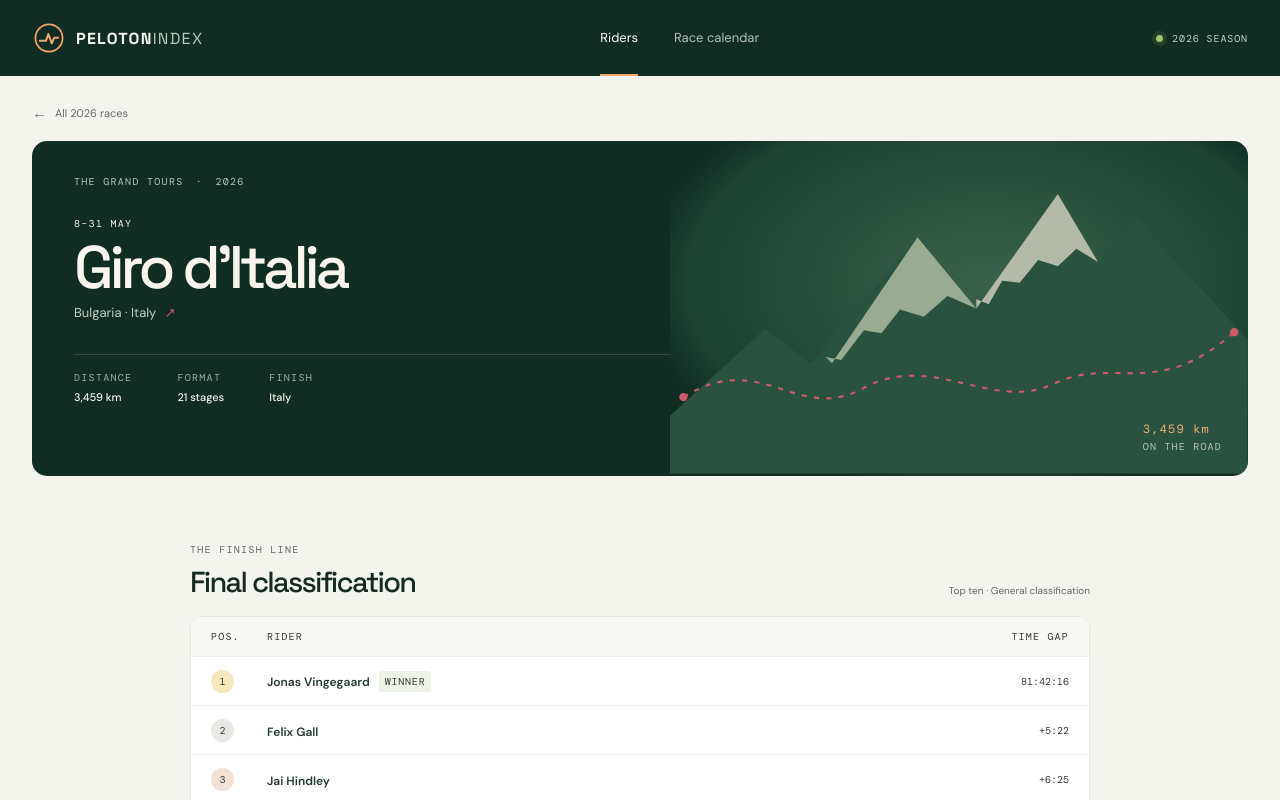
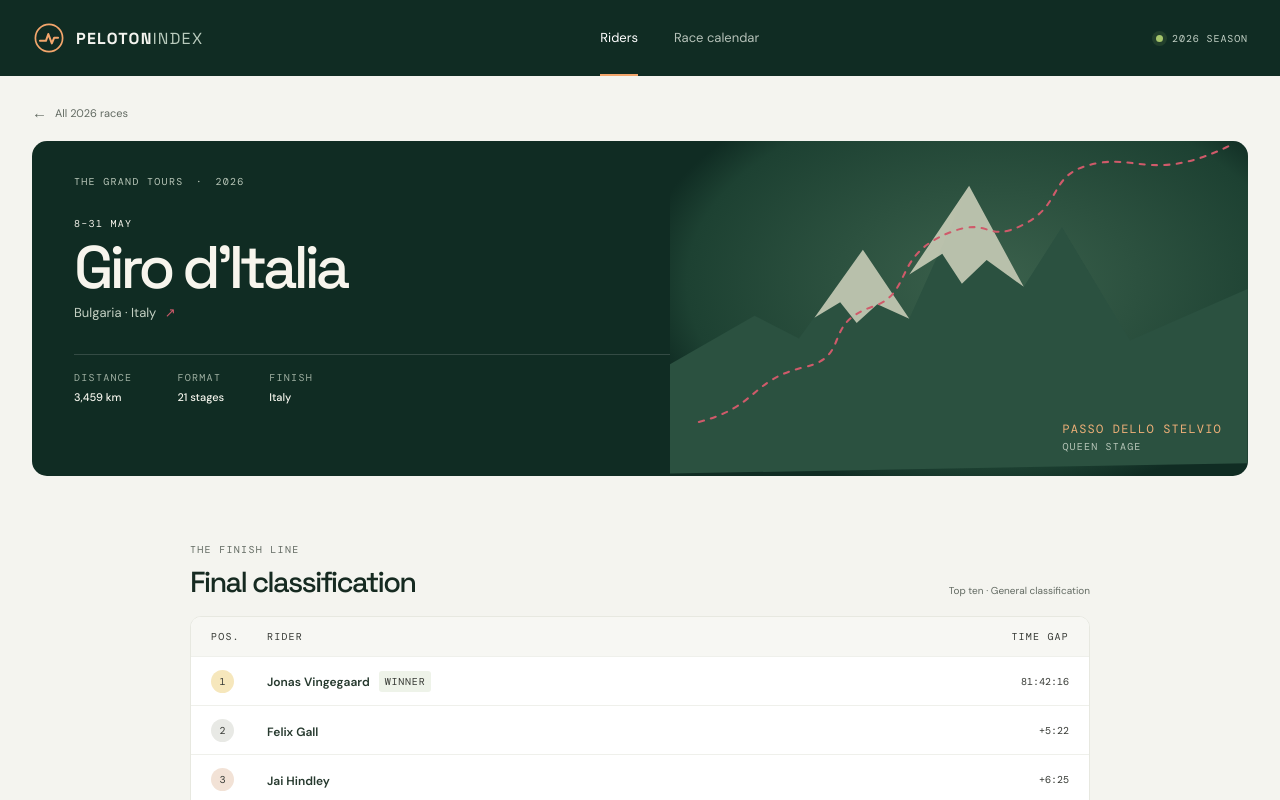
Before and after one commit to claicham/visual-regression, an Angular app in the folder app/: page /races/giro-ditalia in a window 1280 px wide. Shown: the top 800 px of the page. Built offline with nearby package versions, Linux system fonts and the light colour scheme.

Commit message:
make the race imagery unique

```diff
--- a/app/src/app/cycling-data.ts
+++ b/app/src/app/cycling-data.ts
@@ -16,6 +16,20 @@ export interface RaceResult {
 
 export type RaceCategory = 'Grand Tour' | 'Monument';
 
+export type RaceArtwork = {
+  scene:
+    | 'stelvio'
+    | 'tourmalet'
+    | 'angliru'
+    | 'riviera'
+    | 'flanders'
+    | 'roubaix'
+    | 'ardennes'
+    | 'lombardia';
+  feature: string;
+  detail: string;
+};
+
 export interface Race {
   slug: string;
   name: string;
@@ -26,6 +40,7 @@ export interface Race {
   distance: string;
   stages: string;
   accent: string;
+  artwork: RaceArtwork;
   sourceUrl: string;
   winner: string;
   results: RaceResult[];
@@ -74,6 +89,7 @@ export const races: Race[] = [
     distance: '3,459 km',
     stages: '21 stages',
     accent: '#cf5a6a',
+    artwork: { scene: 'stelvio', feature: 'QUEEN STAGE', detail: 'PASSO DELLO STELVIO' },
     sourceUrl: 'https://www.cyclingstage.com/giro-2026-results/',
     winner: 'Jonas Vingegaard',
     results: [
@@ -99,6 +115,7 @@ export const races: Race[] = [
     distance: '3,333 km',
     stages: '21 stages',
     accent: '#e0b945',
+    artwork: { scene: 'tourmalet', feature: 'QUEEN STAGE', detail: 'COL DU TOURMALET' },
     sourceUrl: 'https://www.cyclingstage.com/tour-de-france-2026-results/',
     winner: 'Tadej Pogačar',
     results: [
@@ -124,6 +141,7 @@ export const races: Race[] = [
     distance: '3,272 km',
     stages: '21 stages',
     accent: '#df7452',
+    artwork: { scene: 'angliru', feature: 'QUEEN STAGE', detail: 'ALTO DE L’ANGLIRU' },
     sourceUrl: 'https://www.cyclingstage.com/vuelta-2026-results/',
     winner: 'Enric Mas',
     results: [
@@ -149,6 +167,7 @@ export const races: Race[] = [
     distance: '298 km',
     stages: 'One day',
     accent: '#df7452',
+    artwork: { scene: 'riviera', feature: 'THE FINALE', detail: 'POGGIO · RIVIERA' },
     sourceUrl: 'https://www.cyclingstage.com/milan-san-remo-2026/results-msr-2026/',
     winner: 'Tadej Pogačar',
     results: [
@@ -174,6 +193,7 @@ export const races: Race[] = [
     distance: '278 km',
     stages: 'One day',
     accent: '#c48b54',
+    artwork: { scene: 'flanders', feature: 'COBBLED CLIMB', detail: 'OUDE KWAREMONT' },
     sourceUrl: 'https://www.cyclingstage.com/tour-of-flanders-2026/results-rvv-2026/',
     winner: 'Tadej Pogačar',
     results: [
@@ -199,6 +219,7 @@ export const races: Race[] = [
     distance: '258 km',
     stages: 'One day',
     accent: '#606c60',
+    artwork: { scene: 'roubaix', feature: 'PAVÉ SECTOR', detail: 'ARENBERG FOREST' },
     sourceUrl: 'https://www.cyclingstage.com/paris-roubaix-2026/results-pr-2026/',
     winner: 'Wout van Aert',
     results: [
@@ -224,6 +245,7 @@ export const races: Race[] = [
     distance: '259 km',
     stages: 'One day',
     accent: '#ad705a',
+    artwork: { scene: 'ardennes', feature: 'ARDENNES RAMP', detail: 'CÔTE DE LA REDOUTE' },
     sourceUrl: 'https://www.cyclingstage.com/liege-bastogne-liege-2026/results-lbl-2026/',
     winner: 'Tadej Pogačar',
     results: [
@@ -249,6 +271,7 @@ export const races: Race[] = [
     distance: '241 km',
     stages: 'One day',
     accent: '#728565',
+    artwork: { scene: 'lombardia', feature: 'LAKE ROAD', detail: 'MADONNA DEL GHISALLO' },
     sourceUrl: 'https://www.giroditalia.it/en/news/paul-seixas-wins-the-120th-edition-of-il-lombardia/',
     winner: 'Paul Seixas',
     results: [
--- a/app/src/app/pages/race-page/race-page.html
+++ b/app/src/app/pages/race-page/race-page.html
@@ -1,28 +1,157 @@
 @if (race(); as race) {
   <article class="race-page">
-    <a class="back-link" routerLink="/" fragment="races"><span aria-hidden="true">←</span> All 2026 races</a>
+    <a class="back-link" routerLink="/" fragment="races"
+      ><span aria-hidden="true">←</span> All 2026 races</a
+    >
     <header class="race-hero" [style.--race-accent]="race.accent">
       <div class="race-hero-copy">
-        <div class="race-label">{{ race.category === 'Grand Tour' ? 'THE GRAND TOURS' : 'THE FIVE MONUMENTS' }} <span>·</span> 2026</div>
+        <div class="race-label">
+          {{ race.category === 'Grand Tour' ? 'THE GRAND TOURS' : 'THE FIVE MONUMENTS' }}
+          <span>·</span> 2026
+        </div>
         <div class="race-date">{{ race.date }}</div>
         <h1>{{ race.name }}</h1>
         <p class="route">{{ race.location }} <span aria-hidden="true">↗</span></p>
         <div class="race-facts">
-          <div><span>DISTANCE</span><strong>{{ race.distance }}</strong></div>
-          <div><span>FORMAT</span><strong>{{ race.stages }}</strong></div>
-          <div><span>FINISH</span><strong>{{ race.location.split(' · ')[1] }}</strong></div>
+          <div>
+            <span>DISTANCE</span><strong>{{ race.distance }}</strong>
+          </div>
+          <div>
+            <span>FORMAT</span><strong>{{ race.stages }}</strong>
+          </div>
+          <div>
+            <span>FINISH</span><strong>{{ race.location.split(' · ')[1] }}</strong>
+          </div>
         </div>
       </div>
-      <div class="race-hero-art" aria-hidden="true">
+      <div
+        class="race-hero-art"
+        [class]="'race-hero-art scene-' + race.artwork.scene"
+        aria-hidden="true"
+      >
         <svg viewBox="0 0 560 320" preserveAspectRatio="xMidYMid meet">
-          <path d="M0 264 92 180l45 33 103-122 57 69 79-111 39 66 37-42 108 117v130H0Z" fill="#2b5140" />
-          <path d="m157 213 83-122 57 69-28-12-23 20-23-7-18 23-17-3-22 29-15-3Z" fill="#bac9ab" opacity=".76" />
-          <path d="m297 160 79-111 39 66-21-13-18 17-19-6-18 22-17-2-13 23-12-5Z" fill="#e0dfc9" opacity=".75" />
-          <path d="M13 246c77-48 109 27 175-9s125 24 184-4 99 17 175-50" fill="none" stroke="var(--race-accent)" stroke-width="2" stroke-dasharray="5 7" />
-          <circle cx="13" cy="246" r="4" fill="var(--race-accent)" />
-          <circle cx="547" cy="183" r="4" fill="var(--race-accent)" />
+          @switch (race.artwork.scene) {
+            @case ('stelvio') {
+              <path
+                class="art-land"
+                d="M0 320V214L82 167l43 22 62-86 45 67 58-129 53 98 37-58 66 110 114-50v169Z"
+              />
+              <path
+                class="art-snow"
+                d="m187 103 45 67-31-14-20 18-16-20-25 15ZM290 41l53 98-36-26-24 23-19-29-32 20Z"
+              />
+              <path
+                class="art-route"
+                d="M28 270c58-15 50-41 102-53 47-11 16-42 67-59 39-13 18-50 75-72 39-15 34 11 70-7 42-21 22-51 73-60 39-7 58 18 130-18"
+              />
+            }
+            @case ('tourmalet') {
+              <path
+                class="art-land"
+                d="M0 320V238l76-52 58 31 69-103 55 77 75-137 63 114 44-43 120 82v113Z"
+              />
+              <path
+                class="art-snow"
+                d="m203 114 55 77-31-17-25 20-19-28-29 17ZM333 54l63 114-37-31-26 24-22-34-37 18Z"
+              />
+              <path
+                class="art-route"
+                d="M17 283c65-46 92-20 135-55 34-28 27-71 72-72 53-2 37-50 90-76 56-27 53 39 95 13 35-22 43 3 61 10 27 10 49-1 73-21"
+              />
+            }
+            @case ('angliru') {
+              <path
+                class="art-land"
+                d="M0 320V247l68-26 53 16 69-56 56 24 71-110 55 60 57-98 131 161v102Z"
+              />
+              <path
+                class="art-ridge"
+                d="M0 270c62-21 119 12 178-27s79 10 132-42 80 9 123-39 70 17 127-30v188H0Z"
+              />
+              <path
+                class="art-route"
+                d="M14 281c61-5 77-46 126-37 43 8 31-45 72-36 56 12 35-73 94-64 46 7 24-73 82-69 41 3 30-41 76-37 38 3 42 10 81-3"
+              />
+            }
+            @case ('riviera') {
+              <path
+                class="art-skyline"
+                d="M0 129 53 97l37 22 39-47 61 61 62-33 55 31 52-55 59 53 42-23 100 50v164H0Z"
+              />
+              <path
+                class="art-sea"
+                d="M0 182c80-26 132 10 207-4s124 24 201-2 100 2 152-17v161H0Z"
+              />
+              <path
+                class="art-route"
+                d="M10 148c56 10 77-36 119-23 37 12 46-31 85-16 49 19 57-18 99-2 41 16 62-27 103-12 42 16 41-14 70-6 32 9 35 2 64 22"
+              />
+            }
+            @case ('flanders') {
+              <path
+                class="art-land"
+                d="M0 320V208l74-43 60 32 64-73 64 62 59-43 69 56 57-26 113 61v86Z"
+              />
+              <path
+                class="art-cobbles"
+                d="M0 260c87-35 141 15 224-24s145 21 213-16c52-28 77 4 123-16v116H0Z"
+              />
+              <path
+                class="art-route"
+                d="M11 267c40-6 56-47 94-33 35 14 45-71 88-65 41 6 38-58 79-37 34 17 60-24 99-12 45 15 45 42 84 30 41-14 48 22 94 11"
+              />
+            }
+            @case ('roubaix') {
+              <path
+                class="art-forest"
+                d="M0 0h560v229c-49-19-91 4-139-15-52-21-92 8-143-8-52-17-85 9-135-6-49-14-93 22-143-7Z"
+              />
+              <path
+                class="art-pave"
+                d="M0 320V226c73-37 136-16 203-6 85 13 133-7 195 8 72 18 103-10 162-4v96Z"
+              />
+              <path
+                class="art-route"
+                d="M0 252c53-12 91-8 138 2 59 13 104-18 157-1 61 19 113-19 159-3 40 14 73-4 106-1"
+              />
+            }
+            @case ('ardennes') {
+              <path
+                class="art-land"
+                d="M0 320V241l64-53 57 33 71-84 63 64 61-72 65 55 51-41 128 79v98Z"
+              />
+              <path
+                class="art-ridge"
+                d="M0 277c53-16 85-65 134-41 49 24 70-43 126-20 45 18 78-38 126-18 60 25 75-15 174 12v110H0Z"
+              />
+              <path
+                class="art-route"
+                d="M13 286c36-17 40-73 81-61 43 12 38-61 87-50 51 11 49 24 89-3 45-31 59 20 99-8 46-32 59 20 98 3 44-18 39 1 80-1"
+              />
+            }
+            @case ('lombardia') {
+              <path
+                class="art-land"
+                d="M0 320V210l58-55 54 25 65-80 63 70 69-117 56 90 52-52 143 119v110Z"
+              />
+              <path
+                class="art-lake"
+                d="M0 238c73-16 114 16 181-1 81-21 127 22 205 1 67-18 95 4 174-18v100H0Z"
+              />
+              <path
+                class="art-leaves"
+                d="M73 78c29-31 74-17 83 19-41 19-70 1-83-19Zm335 11c23-32 66-28 84 7-26 31-67 20-84-7Z"
+              />
+              <path
+                class="art-route"
+                d="M13 269c54-37 73-77 119-50 37 21 61-55 102-35 47 23 50-61 98-42 52 21 50-47 96-23 47 24 49 7 119 23"
+              />
+            }
+          }
         </svg>
-        <span class="distance-stamp">{{ race.distance }}<small>ON THE ROAD</small></span>
+        <span class="distance-stamp"
+          >{{ race.artwork.detail }}<small>{{ race.artwork.feature }}</small></span
+        >
       </div>
     </header>
 
@@ -37,13 +166,17 @@
       <app-race-results [results]="race.results" />
       <div class="source-note">
         <span>RESULTS SOURCE</span>
-        <a [href]="race.sourceUrl" target="_blank" rel="noreferrer">Full {{ race.name }} results at source ↗</a>
+        <a [href]="race.sourceUrl" target="_blank" rel="noreferrer"
+          >Full {{ race.name }} results at source ↗</a
+        >
       </div>
     </section>
 
     <aside class="race-winner">
       <div class="winner-mark" aria-hidden="true">01</div>
-      <div><span>THE 2026 WINNER</span><strong>{{ race.winner }}</strong></div>
+      <div>
+        <span>THE 2026 WINNER</span><strong>{{ race.winner }}</strong>
+      </div>
       <a [routerLink]="['/riders', riderSlug(race.winner)]">View rider ↗</a>
     </aside>
   </article>
```
Also changed, not shown: app/src/app/pages/race-page/race-page.scss (+66 -0 lines), 1 other file (tests, documents, lock files or other folders).
